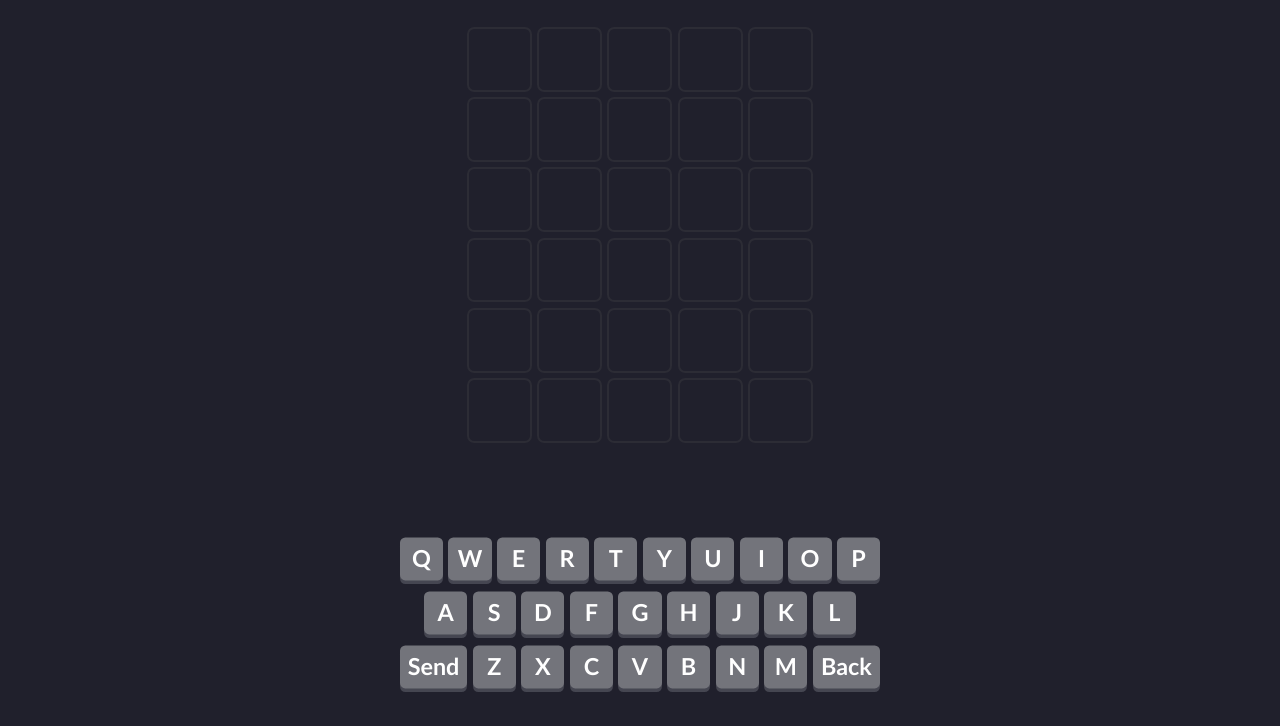
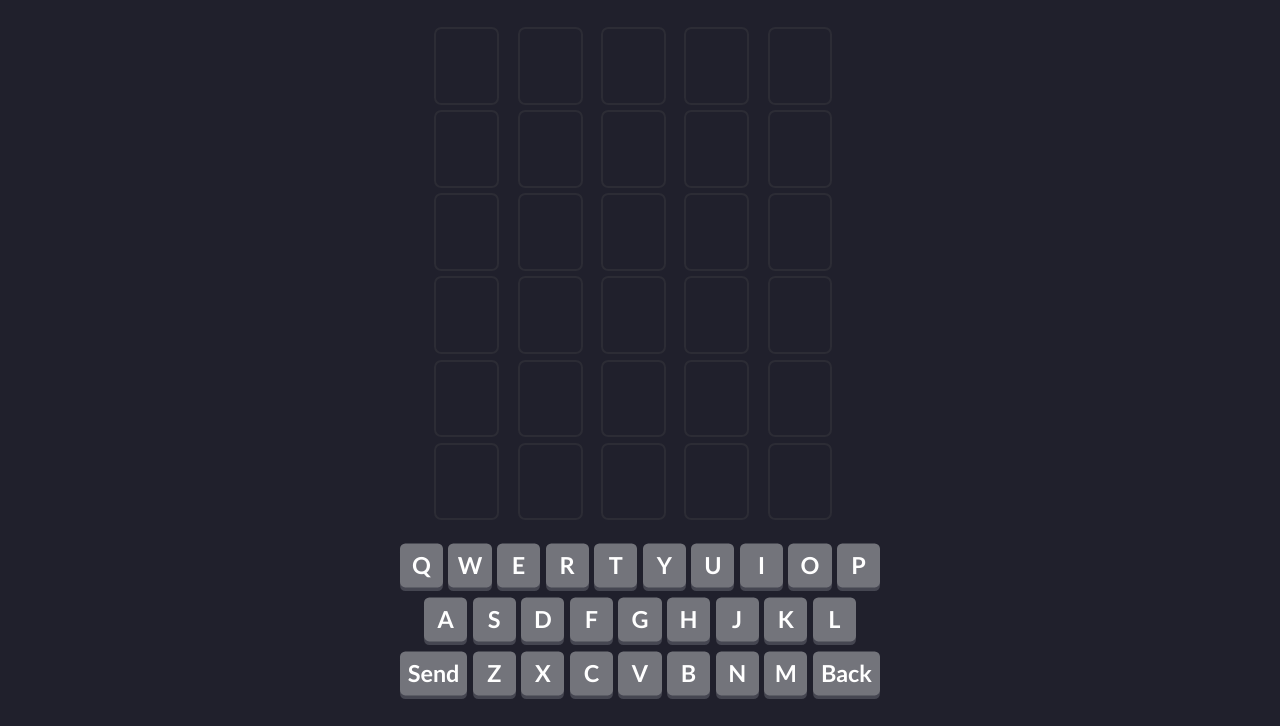
Before and after one commit to marlinlaja/flask-Wordle, a Flask app: page / in a window 1280 px wide. Shown: the part 81-807 px from the top of the page. Before the commit the page ends 773 px from the top, so only its background shows below. Run offline with Flask 3, Linux system fonts and the light colour scheme.

Commit message:
Update tile aspect ratio for improved layout

```diff
--- a/static/css/styles.css
+++ b/static/css/styles.css
@@ -117,7 +117,7 @@ body {
 }
 
 .tile {
-    aspect-ratio: 1 / 1;
+    aspect-ratio: 5 / 6;
     border: .15rem solid var(--grey-dark);
     background-color: var(--background);
     border-radius: .4rem;
```
